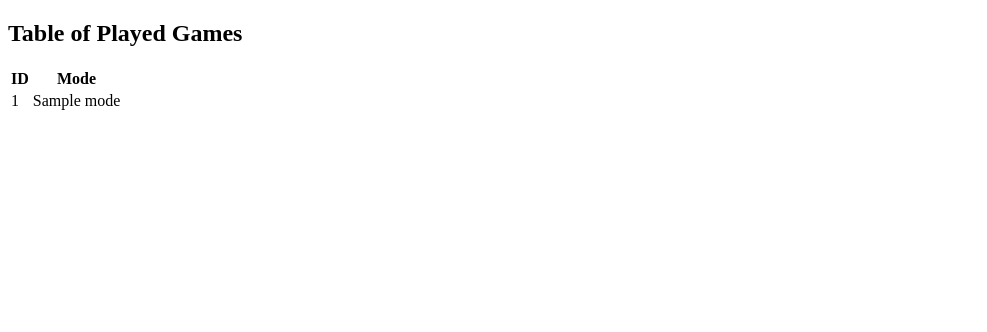
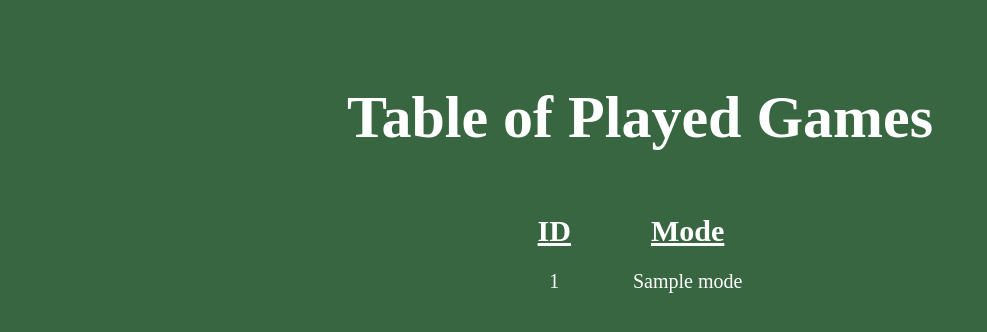
Before and after one commit to catrionaaa/webdev, a Flask app: template templates/admin.html in a window 1280 px wide. Shown: the top 332 px of the page, without its empty margins (0-987 px from the left). Run offline with Flask 3, Linux system fonts and the light colour scheme; the template is opened without the code that fills it: most values are stand-ins (such as "Sample title", 1, 10 or a date in 2020).

Commit message:
formatted admin page

```diff
--- a/static/styles.css
+++ b/static/styles.css
@@ -250,3 +250,20 @@ nav {
     flex-direction: column;
     align-items: center;
 }
+
+.table-header {
+    color: white;
+    font-size: 30px;
+    font-weight: bold;
+    text-decoration: underline;
+}
+
+.table-content {
+    color: white;
+    font-size: 20px;
+}
+
+th, td {
+    padding: 10px 30px;
+    text-align: center;
+}
--- a/templates/admin.html
+++ b/templates/admin.html
@@ -3,6 +3,7 @@
 <head>
     <meta charset="UTF-8">
     <meta name="viewport" content="width=device-width, initial-scale=1.0">
+    <link rel="stylesheet" type="text/css" href="/static/styles.css">
     <title>CardsWebApp Admin</title>
 </head>
 <body>
@@ -10,13 +11,14 @@
     <div class="admin-container">
         <h2>Table of Played Games</h2>
         <table>
-            <thead>
-                <tr>
-                    <th>ID</th>
-                    <th>Mode</th>
-                </tr>
+            <thead class="table-header">
+                        <tr>
+                            <th>ID</th>
+                            <th>Mode</th>
+                        </tr>
+                    </thead>
             </thead>
-            <tbody>
+            <tbody class="table-content">
                 {% for row in table_data %}
                 <tr>
                     <td>{{ row.id }}</td>
```
